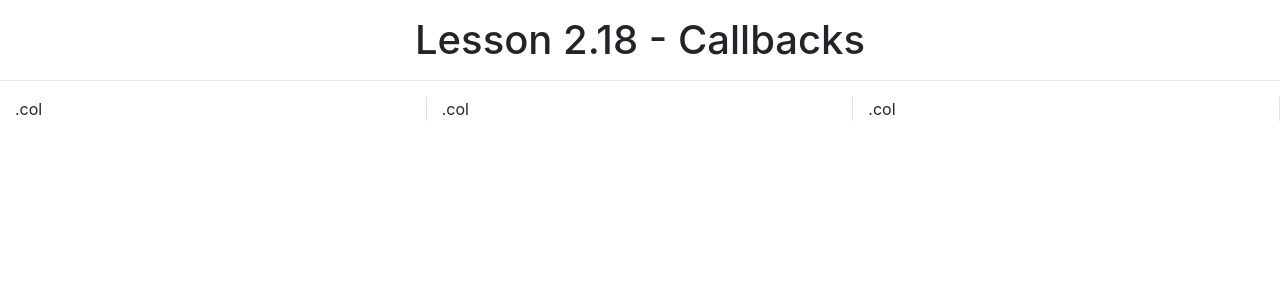
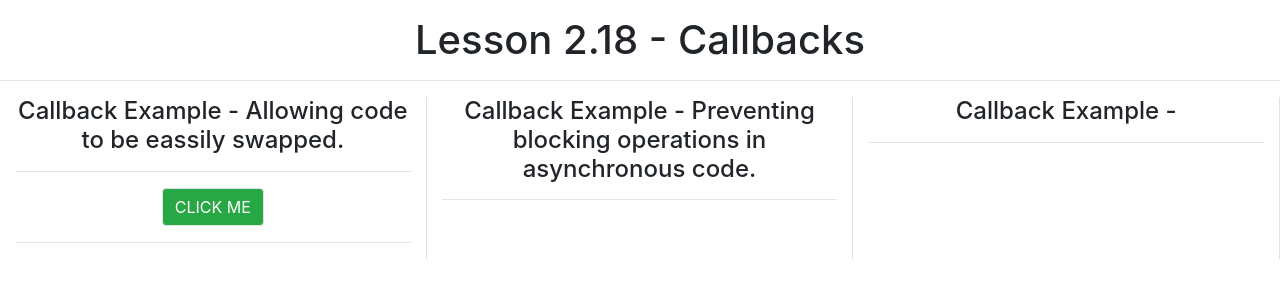
Before and after one commit to GunnerJnr/LearnJS, a plain HTML site: page 2-18-callbacks/index.html in a window 1280 px wide. Drawn offline with nearby package versions, Linux system fonts and the light colour scheme.

Commit message:
No exercises for this lesson.

```diff
--- a/2-18-callbacks/index.html
+++ b/2-18-callbacks/index.html
@@ -13,16 +13,27 @@
         <hr>
         <div class="container-fluid">
             <div class="row">
-                <div class="col border-right">.col</div>
-                <div class="col border-right">.col</div>
-                <div class="col border-right">.col</div>
+                <div class="col border-right">
+                    <h4 class="text-center">Callback Example - Allowing code to be eassily swapped.</h4>
+                    <hr>
+                    <button class="button">Click Me</button>
+                    <hr>
+                </div>
+                <div class="col border-right">
+                    <h4 class="text-center">Callback Example - Preventing blocking operations in asynchronous code.</h4>
+                    <hr>
+                </div>
+                <div class="col border-right">
+                    <h4 class="text-center">Callback Example - </h4>
+                    <hr>
+                </div>
             </div>
         </div>
 
         <script src="https://ajax.googleapis.com/ajax/libs/jquery/3.5.1/jquery.min.js"></script>
         <script src="https://cdnjs.cloudflare.com/ajax/libs/popper.js/1.16.0/umd/popper.min.js"></script>
         <script src="https://maxcdn.bootstrapcdn.com/bootstrap/4.5.0/js/bootstrap.min.js"></script>
-        <script src="js/script.js"></script>
+        <script src="js/callbacks.js"></script>
     </body>
 
 </html>
--- a/2-18-callbacks/js/callbacks.js
+++ b/2-18-callbacks/js/callbacks.js
@@ -1 +1,45 @@
 // Lesson 2.18 - Callbacks
+
+const buttonOne = document.querySelector( '.button' )
+buttonOne.classList.add( 'btn', 'btn-success', 'mx-auto', 'd-block', 'text-uppercase', 'border' )
+
+// an example of a callback in use is the event listener
+buttonOne.addEventListener( 'click', function ()
+{
+    console.clear()
+    // do something
+    console.log( 'Do something' )
+} )
+
+// an event listener can be re-written as follows
+function callback ()
+{
+    // do something
+    console.log( 'Do something else' )
+}
+buttonOne.addEventListener( 'click', callback )
+
+// an example of a callback in use is the event listener
+buttonOne.addEventListener( 'click', function ()
+{
+    // we want to toggle the class on and off when the button is clicked
+    buttonOne.classList.toggle( 'btn-danger' )
+    // if thew button contains this class
+    if ( buttonOne.classList.contains( 'btn-danger' ) )
+    {
+        // log a message to the console
+        console.log( 'Red class is added' )
+        // otherwise
+    } else
+    {
+        // log a message to the console
+        console.log( 'Red class is removed' )
+    }
+} )
+
+// an example of a callback in use is the event listener
+buttonOne.addEventListener( 'click', function ()
+{
+    // log a message to the console
+    console.log( 'Hello world!' )
+} )
```
